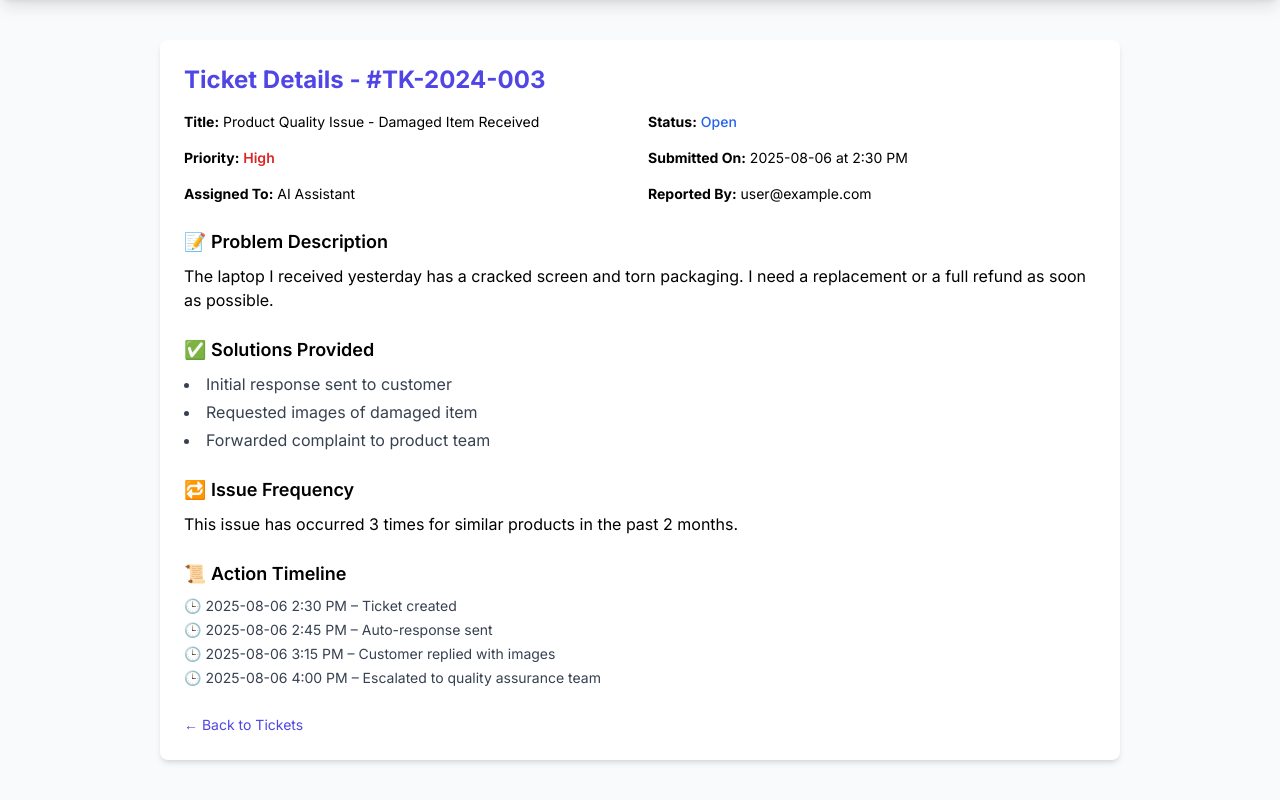
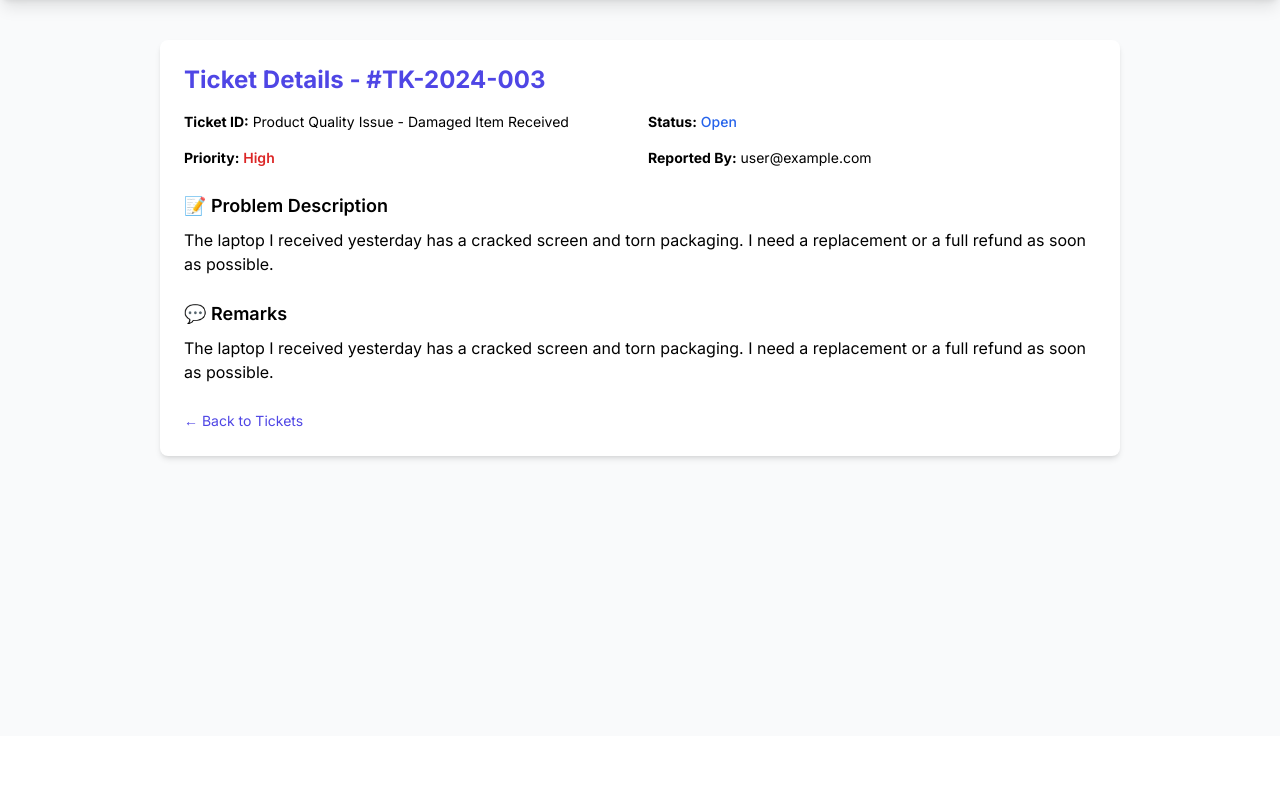
Before and after one commit to MohitSilwal16/IBM-Hackathon, a Flask app: page /ticket_details in a window 1280 px wide. Shown: the part 64-864 px from the top of the page. After the commit the page ends 525 px from the top, so only its background shows below. Run offline with Flask 3, Linux system fonts and the light colour scheme; some libraries are stand-ins or nearby versions.

Commit message:
ticket details change

```diff
--- a/web/templates/ticket_details.html
+++ b/web/templates/ticket_details.html
@@ -62,11 +62,9 @@
 
       <!-- Ticket Info -->
       <div class="grid grid-cols-1 md:grid-cols-2 gap-4 text-sm mb-6">
-        <div><strong>Title:</strong> Product Quality Issue - Damaged Item Received</div>
+        <div><strong>Ticket ID:</strong> Product Quality Issue - Damaged Item Received</div>
         <div><strong>Status:</strong> <span class="text-blue-600 font-medium">Open</span></div>
         <div><strong>Priority:</strong> <span class="text-red-600 font-semibold">High</span></div>
-        <div><strong>Submitted On:</strong> 2025-08-06 at 2:30 PM</div>
-        <div><strong>Assigned To:</strong> AI Assistant</div>
         <div><strong>Reported By:</strong> user@example.com</div>
       </div>
 
@@ -79,31 +77,13 @@
         </p>
       </div>
 
-      <!-- Solutions -->
+      <!-- Remarks -->
       <div class="mb-6">
-        <h2 class="text-lg font-semibold mb-2">✅ Solutions Provided</h2>
-        <ul class="list-disc list-inside text-gray-700 space-y-1">
-          <li>Initial response sent to customer</li>
-          <li>Requested images of damaged item</li>
-          <li>Forwarded complaint to product team</li>
-        </ul>
-      </div>
-
-      <!-- Frequency -->
-      <div class="mb-6">
-        <h2 class="text-lg font-semibold mb-2">🔁 Issue Frequency</h2>
-        <p>This issue has occurred 3 times for similar products in the past 2 months.</p>
-      </div>
-
-      <!-- Logs -->
-      <div class="mb-6">
-        <h2 class="text-lg font-semibold mb-2">📜 Action Timeline</h2>
-        <ul class="text-sm text-gray-700 space-y-1">
-          <li>🕒 2025-08-06 2:30 PM – Ticket created</li>
-          <li>🕒 2025-08-06 2:45 PM – Auto-response sent</li>
-          <li>🕒 2025-08-06 3:15 PM – Customer replied with images</li>
-          <li>🕒 2025-08-06 4:00 PM – Escalated to quality assurance team</li>
-        </ul>
+        <h2 class="text-lg font-semibold mb-2">💬 Remarks</h2>
+        <p>
+          The laptop I received yesterday has a cracked screen and torn packaging.
+          I need a replacement or a full refund as soon as possible.
+        </p>
       </div>
 
       <!-- Back -->
```
